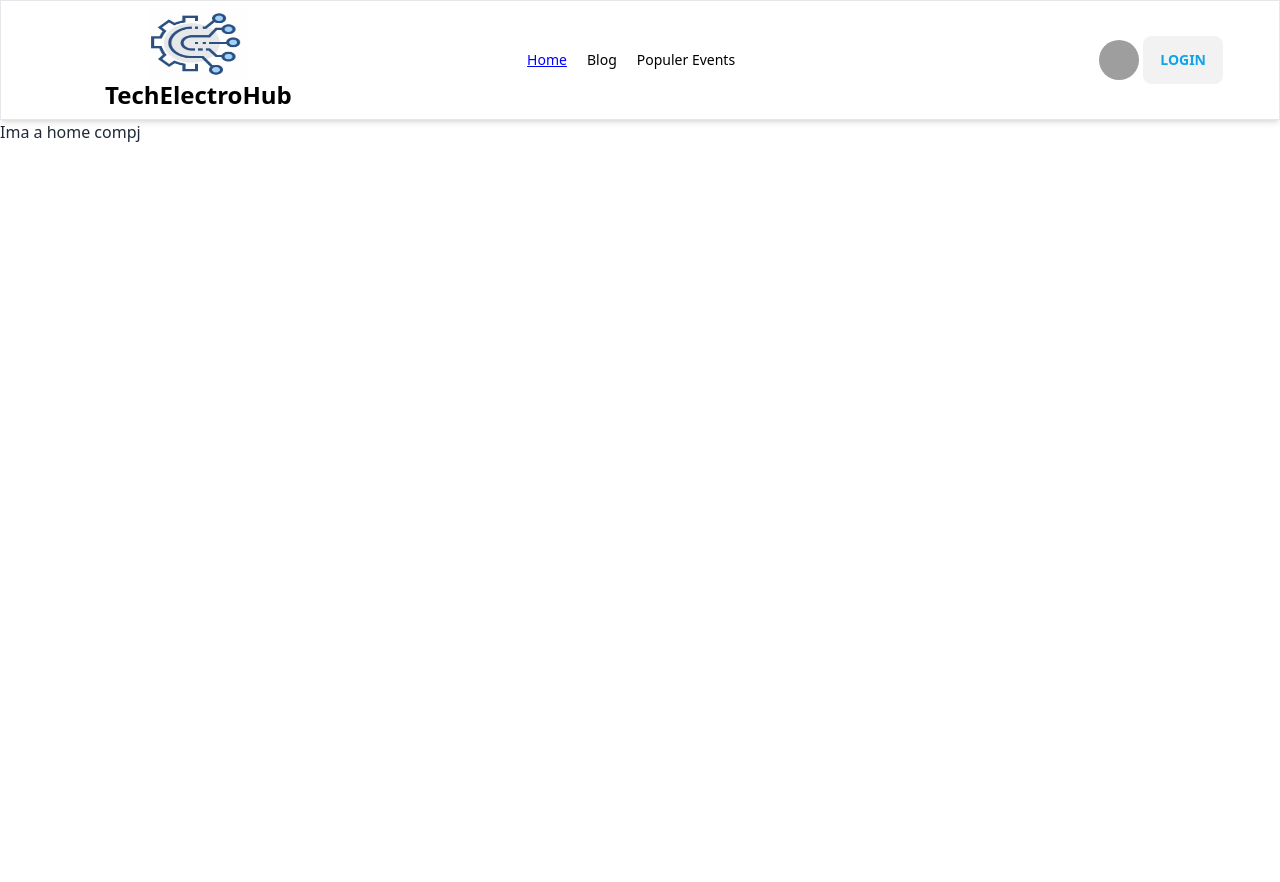
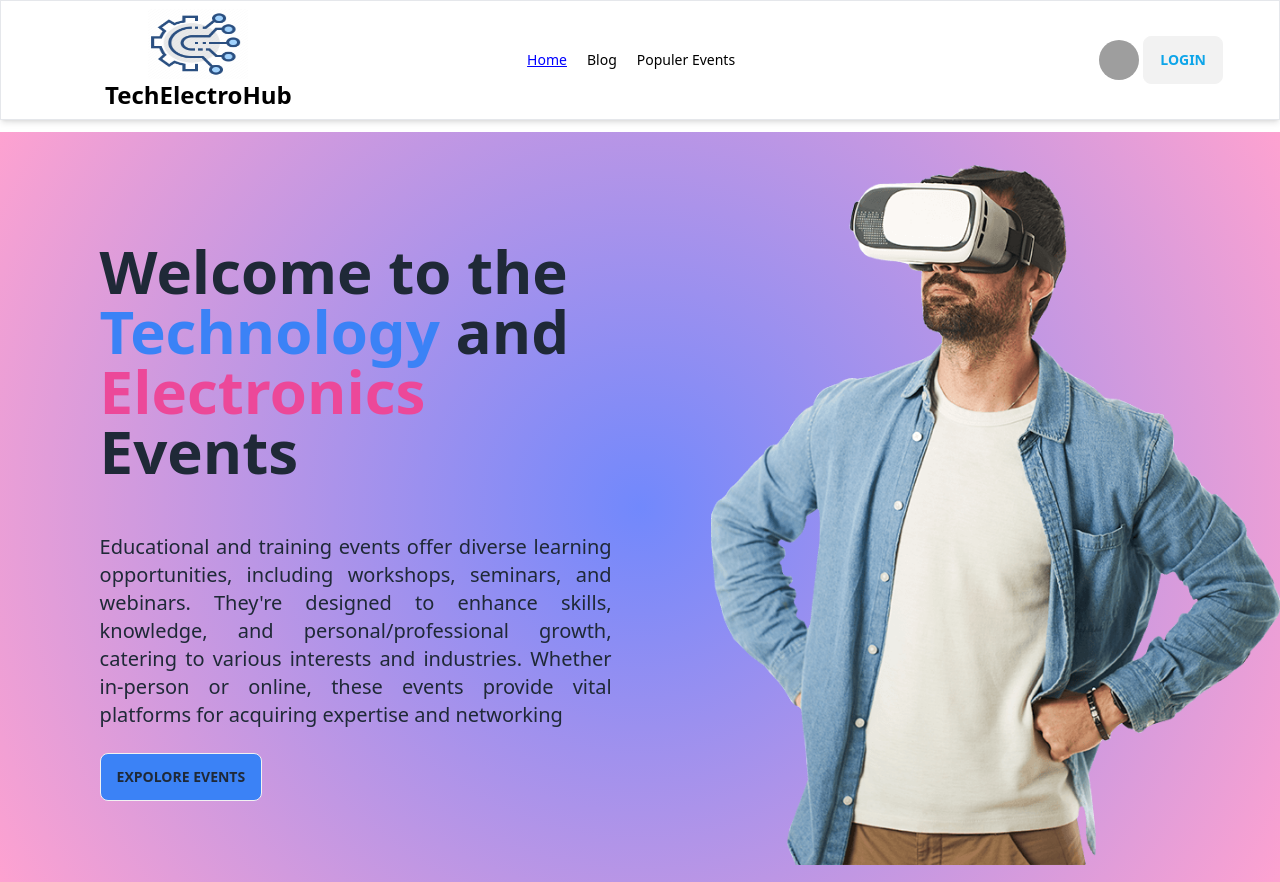
Before and after one commit to Md-Abdur-Razzak/T-Electronic-client, a React (Vite) app: page / in a window 1280 px wide. Before the commit the page ends 800 px from the top, so only its background shows below. Built offline with nearby package versions, Linux system fonts and the light colour scheme; no server answers; grey boxes are pictures that could not be loaded.

Commit message:
Technology and Electronics Banner Section

```diff
--- /dev/null
+++ b/src/componets/Banner/Banner.jsx
@@ -0,0 +1,27 @@
+import React from 'react';
+import bannerImg from '../../assets/banner-5-thumb-1.png'
+
+const Banner = () => {
+    return (
+        <div className='banner-section mt-3 lg:h-[750px] '>
+        <div className=''>
+        <div className='lg:flex  lg:justify-evenly lg:items-center  '>
+             <div data-aos="fade-right"   className=' lg:w-[40%]   w-[90%] mx-auto mt-4'>
+                 <h1 className='font-extrabold md:text-6xl text-4xl py-7 lg:text-left text-center'>Welcome to the <span className='text-blue-500'>Technology </span> and <span  className='text-pink-500'>Electronics </span>Events</h1>
+                 <p className='text-justify text-xl py-6'>Educational and training events offer diverse learning opportunities, including workshops, seminars, and webinars. They're designed to enhance skills, knowledge, and personal/professional growth, catering to various interests and industries. Whether in-person or online, these events provide vital platforms for acquiring expertise and networking</p>
+                  <div className='flex md:justify-start justify-center'>
+                     <button className='btn bg-blue-500 '>Expolore Events</button>
+                 </div>
+             </div>
+             <div data-aos="fade-left" className='mt-[33px]'>
+                 <img className='h-[700px]' src={bannerImg}alt="" />
+             </div>
+
+        </div>
+        </div>
+
+     </div>
+    );
+};
+
+export default Banner;
--- a/src/componets/Home/Home.jsx
+++ b/src/componets/Home/Home.jsx
@@ -1,9 +1,10 @@
 import React from 'react';
+import Banner from '../Banner/Banner';
 
 const Home = () => {
     return (
         <div>
-            Ima a  home compj
+          <Banner></Banner>
         </div>
     );
 };
--- a/src/index.css
+++ b/src/index.css
@@ -1,3 +1,10 @@
 @tailwind base;
 @tailwind components;
 @tailwind utilities;
+
+
+.banner-section{
+
+  background: rgb(238,174,202);
+  background:  radial-gradient(circle, rgba(63,94,251,0.7372198879551821) 0%, rgba(252,70,162,0.5019257703081232) 100%);
+}
```
Also changed, not shown: src/assets/banner-5-thumb-1.png (added).
